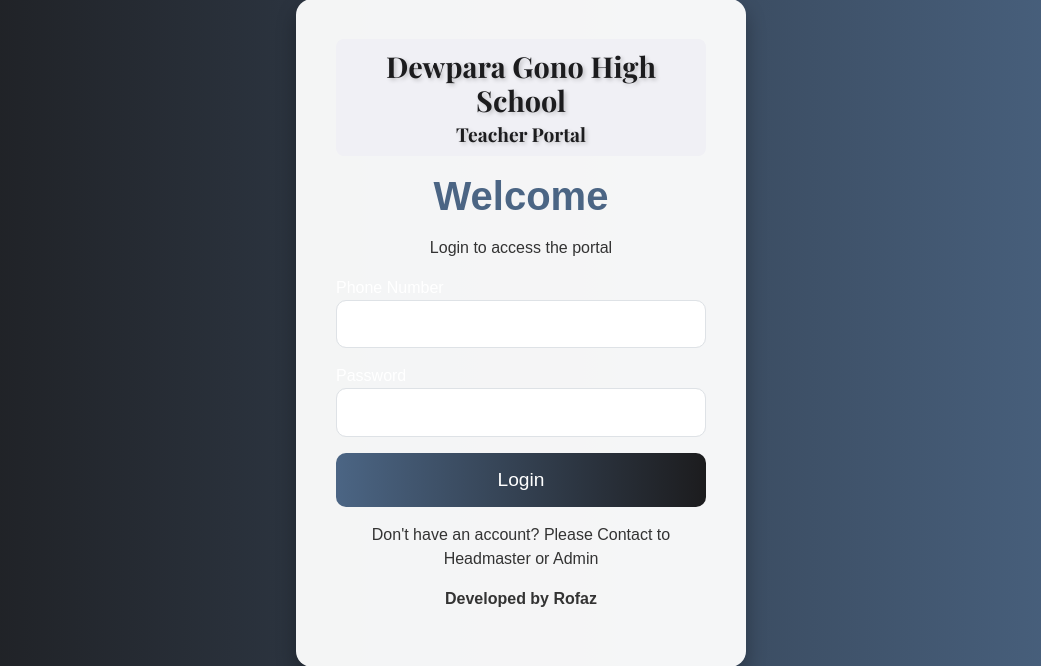
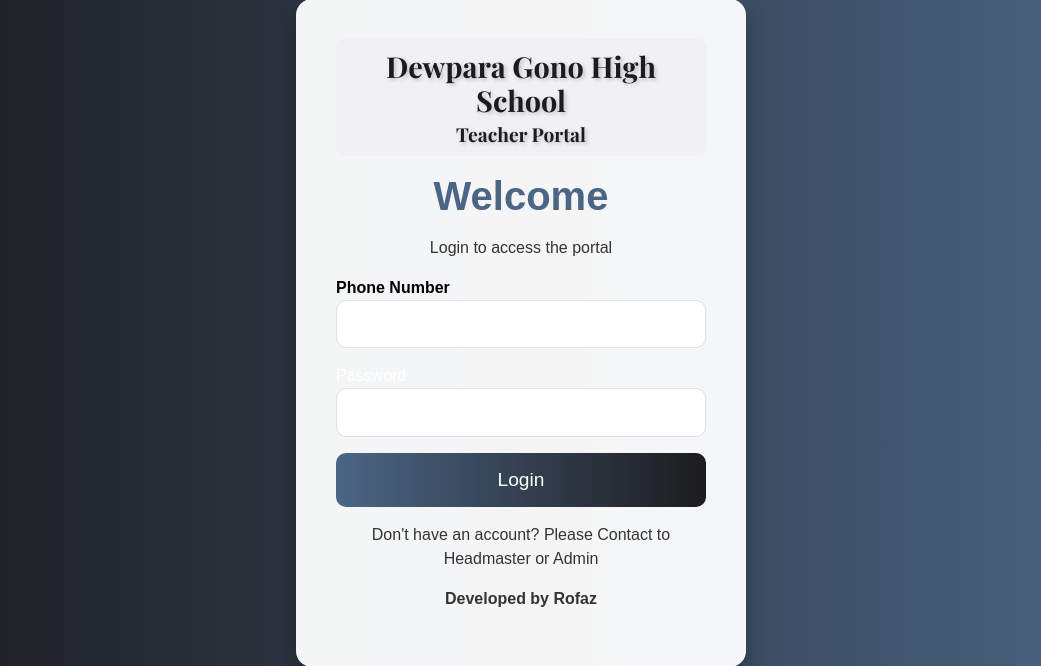
Before and after one commit to rofazhasan/School_Routine, a Flask app: page /login in a window 1280 px wide. Shown: the part 67-733 px from the top of the page, without its empty margins (119-1160 px from the left). Run offline with Flask 3, Linux system fonts and the light colour scheme.

Commit message:
Update login.html

```diff
--- a/app/templates/login.html
+++ b/app/templates/login.html
@@ -110,11 +110,11 @@
         <form method="POST" action="/login">
             {{ form.hidden_tag() }}
             <div class="mb-3">
-                {{ form.phone_number.label }}
+                <b style="color:black;">{{ form.phone_number.label }}</b>
                 {{ form.phone_number(class="form-control") }}
             </div>
             <div class="mb-3">
-                {{ form.password.label }}
+                <bstyle="color:black;">{{ form.password.label }}</b>
                 {{ form.password(class="form-control") }}
             </div>
 
```
